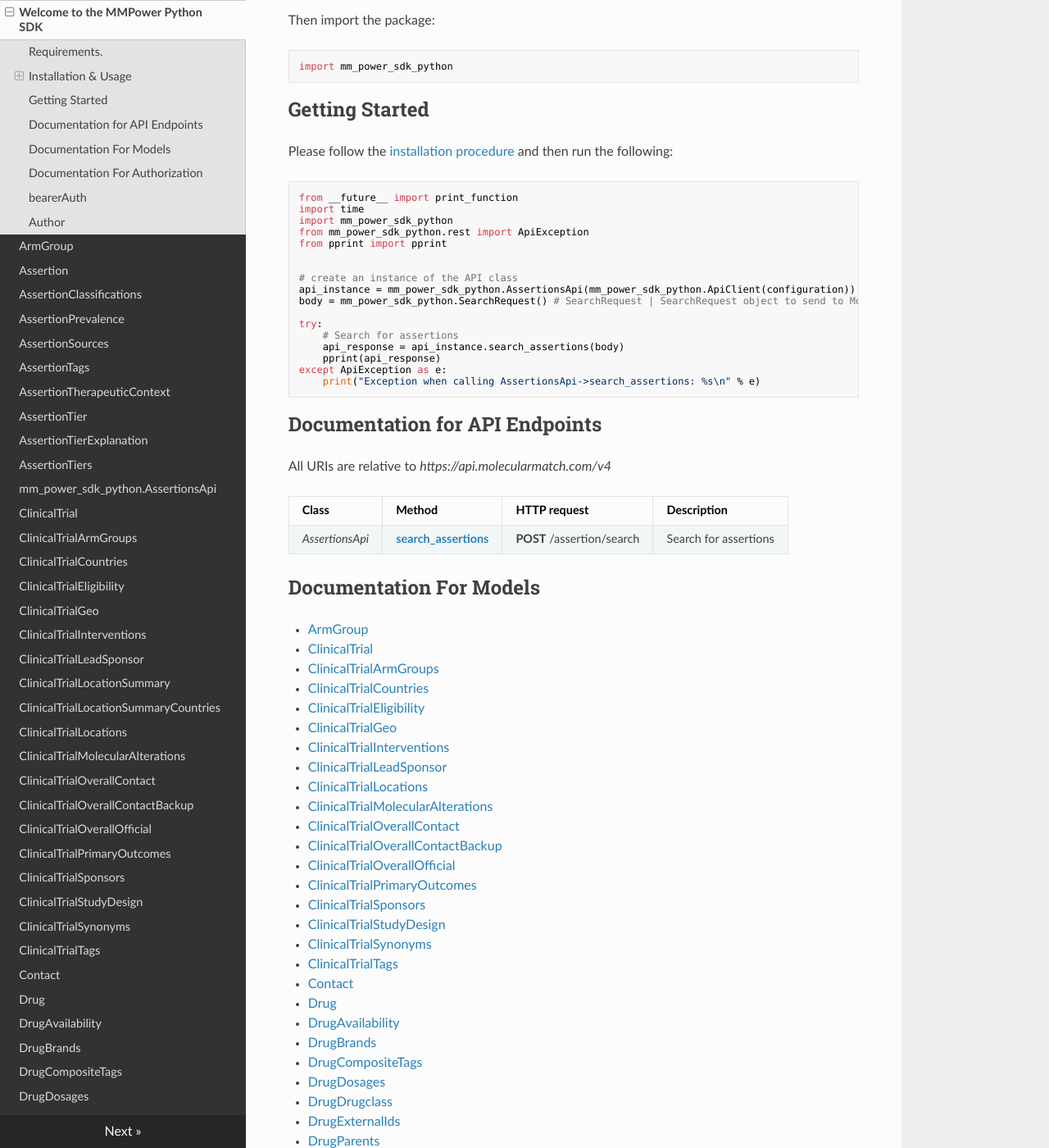
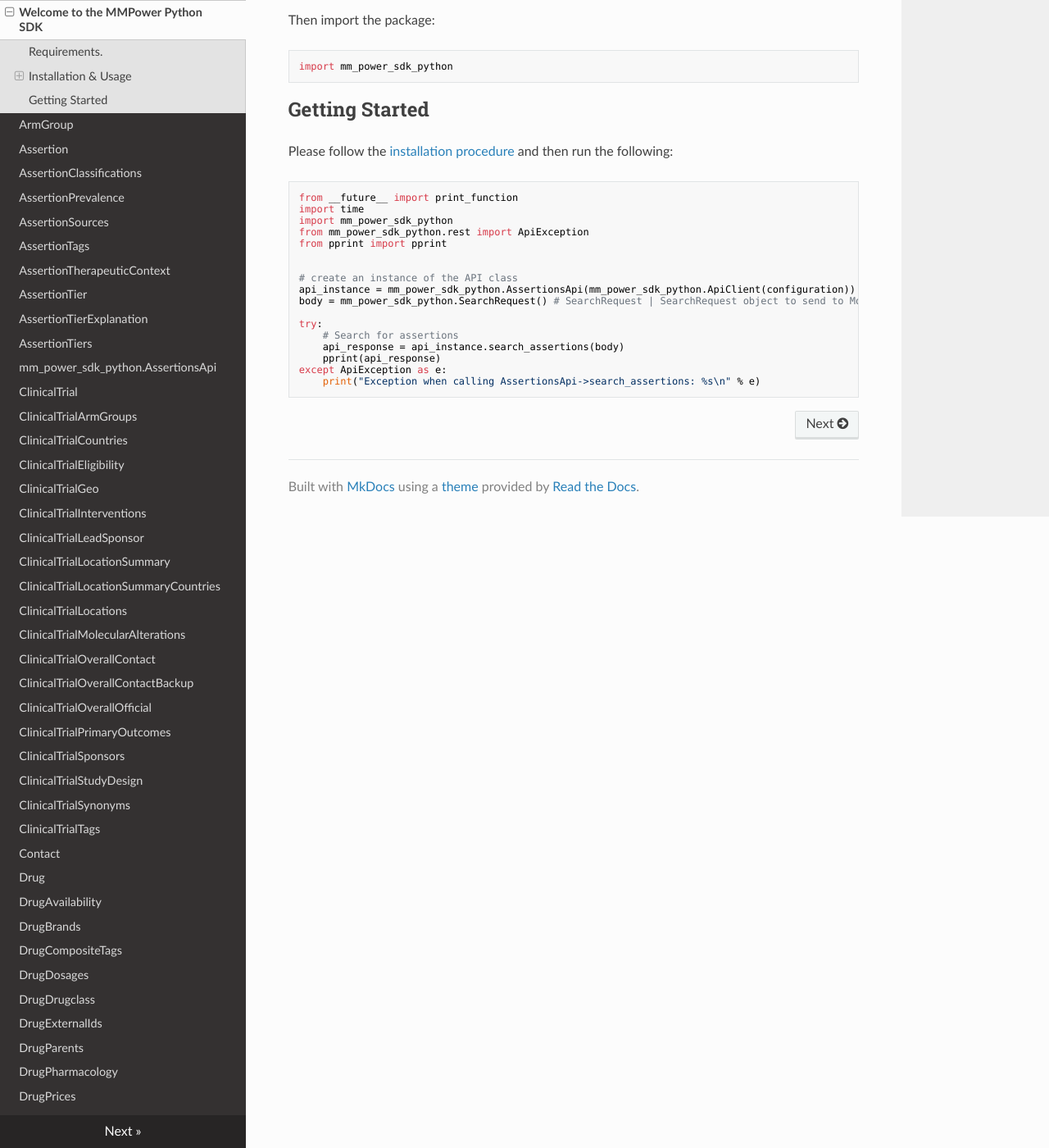
Before and after one commit to MolecularMatch/mm-power-sdk-python, an MkDocs documentation site: the page built from docs/index.md, in a window 1280 px wide and 1400 px high, scrolled down 842 px. Shown: the whole window at 82% size. Built offline with MkDocs 1.6.1, drawn with Linux system fonts in a browser that asks for light colours; nearby versions of some CDN libraries; some of the changed text lies outside the part shown.

Commit message:
removing documentation links on index

````diff
--- a/docs/index.md
+++ b/docs/index.md
@@ -56,78 +56,3 @@ try:
 except ApiException as e:
     print("Exception when calling AssertionsApi->search_assertions: %s\n" % e)
 ```
-
-## Documentation for API Endpoints
-
-All URIs are relative to *https://api.molecularmatch.com/v4*
-
-Class | Method | HTTP request | Description
------------- | ------------- | ------------- | -------------
-*AssertionsApi* | [**search_assertions**](docs/AssertionsApi.md#search_assertions) | **POST** /assertion/search | Search for assertions
-
-## Documentation For Models
-
- - [ArmGroup](docs/ArmGroup.md)
- - [ClinicalTrial](docs/ClinicalTrial.md)
- - [ClinicalTrialArmGroups](docs/ClinicalTrialArmGroups.md)
- - [ClinicalTrialCountries](docs/ClinicalTrialCountries.md)
- - [ClinicalTrialEligibility](docs/ClinicalTrialEligibility.md)
- - [ClinicalTrialGeo](docs/ClinicalTrialGeo.md)
- - [ClinicalTrialInterventions](docs/ClinicalTrialInterventions.md)
- - [ClinicalTrialLeadSponsor](docs/ClinicalTrialLeadSponsor.md)
- - [ClinicalTrialLocations](docs/ClinicalTrialLocations.md)
- - [ClinicalTrialMolecularAlterations](docs/ClinicalTrialMolecularAlterations.md)
- - [ClinicalTrialOverallContact](docs/ClinicalTrialOverallContact.md)
- - [ClinicalTrialOverallContactBackup](docs/ClinicalTrialOverallContactBackup.md)
- - [ClinicalTrialOverallOfficial](docs/ClinicalTrialOverallOfficial.md)
- - [ClinicalTrialPrimaryOutcomes](docs/ClinicalTrialPrimaryOutcomes.md)
- - [ClinicalTrialSponsors](docs/ClinicalTrialSponsors.md)
- - [ClinicalTrialStudyDesign](docs/ClinicalTrialStudyDesign.md)
- - [ClinicalTrialSynonyms](docs/ClinicalTrialSynonyms.md)
- - [ClinicalTrialTags](docs/ClinicalTrialTags.md)
- - [Contact](docs/Contact.md)
- - [Drug](docs/Drug.md)
- - [DrugAvailability](docs/DrugAvailability.md)
- - [DrugBrands](docs/DrugBrands.md)
- - [DrugCompositeTags](docs/DrugCompositeTags.md)
- - [DrugDosages](docs/DrugDosages.md)
- - [DrugDrugclass](docs/DrugDrugclass.md)
- - [DrugExternalIds](docs/DrugExternalIds.md)
- - [DrugParents](docs/DrugParents.md)
- - [DrugPharmacology](docs/DrugPharmacology.md)
- - [DrugPrices](docs/DrugPrices.md)
- - [DrugSynonyms](docs/DrugSynonyms.md)
- - [Eligibility](docs/Eligibility.md)
- - [Filter](docs/Filter.md)
- - [Intervention](docs/Intervention.md)
- - [MolecularAlteration](docs/MolecularAlteration.md)
- - [MongoPublication](docs/MongoPublication.md)
- - [MongoPublicationAuthors](docs/MongoPublicationAuthors.md)
- - [MongoTrial](docs/MongoTrial.md)
- - [MongoTrialLocations](docs/MongoTrialLocations.md)
- - [MongoTrialStudyDesign](docs/MongoTrialStudyDesign.md)
- - [MongoTrialSynonyms](docs/MongoTrialSynonyms.md)
- - [Outcome](docs/Outcome.md)
- - [Publication](docs/Publication.md)
- - [SearchRequest](docs/SearchRequest.md)
- - [SearchRequestGeopoint](docs/SearchRequestGeopoint.md)
- - [SearchRequestLocation](docs/SearchRequestLocation.md)
- - [SearchRequestMinShouldMatch](docs/SearchRequestMinShouldMatch.md)
- - [SearchResponseCT](docs/SearchResponseCT.md)
- - [SearchResponseDrug](docs/SearchResponseDrug.md)
- - [SearchResponseDrugRows](docs/SearchResponseDrugRows.md)
- - [SearchResponsePublication](docs/SearchResponsePublication.md)
- - [Sponsor](docs/Sponsor.md)
- - [StudyDesign](docs/StudyDesign.md)
- - [Tag](docs/Tag.md)
-
-## Documentation For Authorization
-
-
-## bearerAuth
-
-
-
-## Author
-
-support@molecularmatch.com
````
